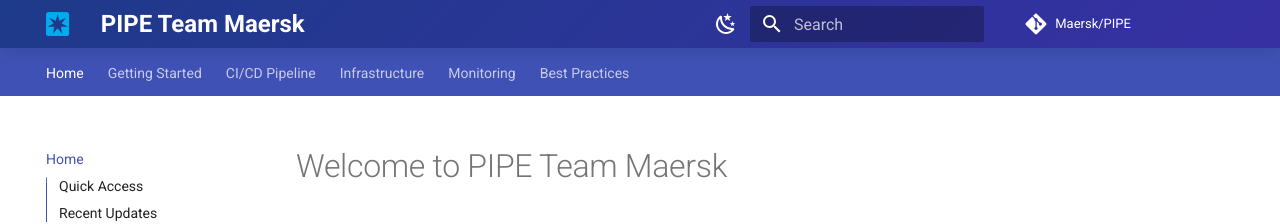
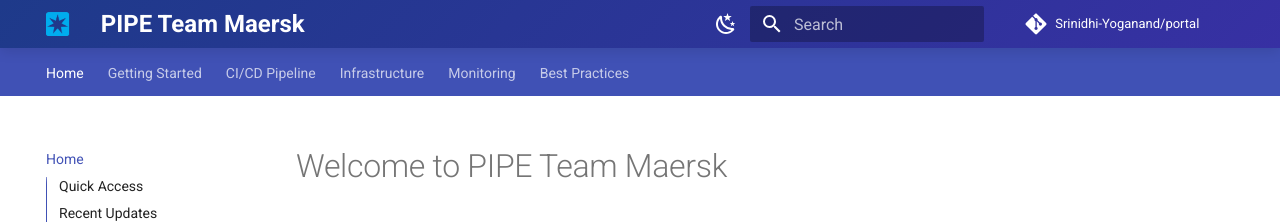
Before and after one commit to Srinidhi-Yoganand/portal, an MkDocs documentation site: the page built from docs/index.md, in a window 1280 px wide. Shown: the top 224 px of the page. Built offline with MkDocs 1.6.1 and Material for MkDocs 9.7.7, drawn with Linux system fonts in a browser that asks for light colours; comment, search, counter and statistics services are not loaded.

Commit message:
fix: trying to fix GH pages issue

```diff
--- a/mkdocs.yml
+++ b/mkdocs.yml
@@ -1,10 +1,6 @@
 site_name: PIPE Team Maersk
 site_url: https://Srinidhi-Yoganand.github.io/portal/
 site_description: Maersk DevOps Team Documentation
-site_dir: site
-use_directory_urls: true
-repo_url: https://github.com/Srinidhi-Yoganand/portal/
-repo_name: Maersk/PIPE
 
 extra:
   base_url: /portal/
@@ -37,19 +33,6 @@
 extra_css:
   - styles/extra.css
 
-assets:
-  - logo: assets/logo.png
-  - favicon: assets/favicon.png
-
-extra:
-  social:
-    - icon: fontawesome/brands/github
-      link: https://github.com/Srinidhi-Yoganand
-    - icon: fontawesome/brands/linkedin
-      link: https://linkedin.com/company/logitech
-    - icon: fontawesome/brands/slack
-      link: https://logitech.slack.com
-
 nav:
   - Home: index.md
   - Getting Started: getting-started.md
@@ -57,6 +40,9 @@
   - Infrastructure: infrastructure.md
   - Monitoring: monitoring.md
   - Best Practices: best-practices.md
+
+repo_url: https://github.com/Srinidhi-Yoganand/portal/
+repo_name: Srinidhi-Yoganand/portal
 
 markdown_extensions:
   - attr_list
```
Also changed, not shown: docs/best-practices.md (added), docs/cicd-pipeline.md (added), docs/infrastructure.md (added), docs/monitoring.md (added), 1 other file.
